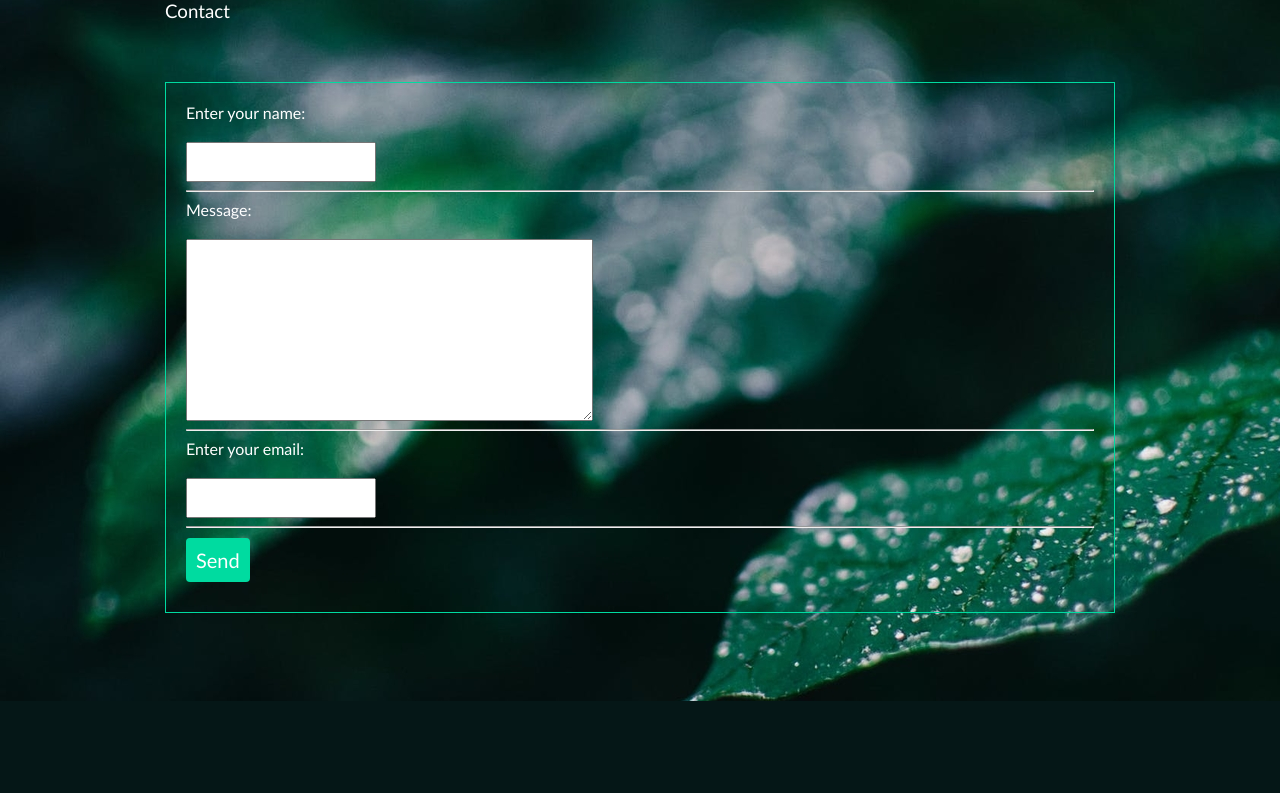
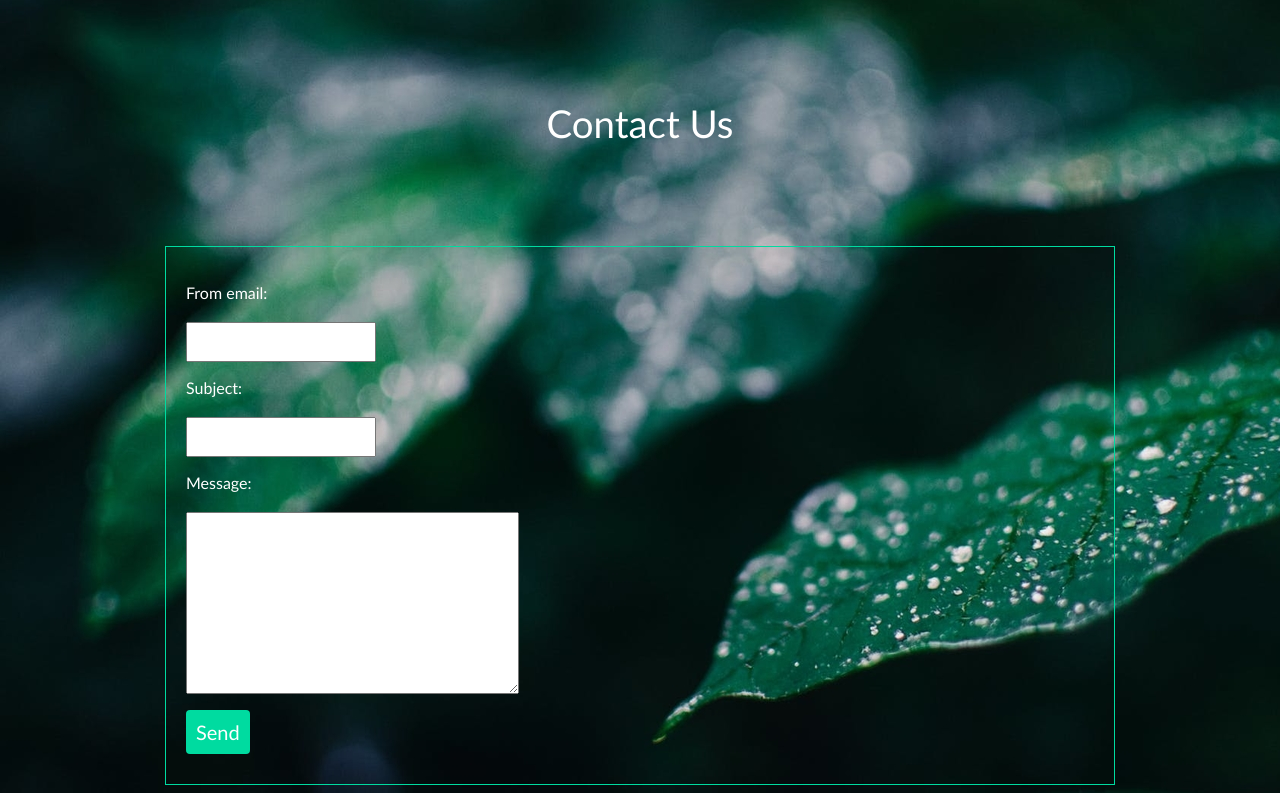
Before and after one commit to liusska/floral-blog, a Django app: page /contact/ in a window 1280 px wide. Shown: the part 99-892 px from the top of the page. Before the commit the page ends 800 px from the top, so only its background shows below. Run offline with Django 3.2, Linux system fonts and the light colour scheme.

Commit message:
Update contact form

```diff
--- /dev/null
+++ b/floralblog/contact/forms.py
@@ -0,0 +1,7 @@
+from django import forms
+
+
+class ContactForm(forms.Form):
+    from_email = forms.EmailField(required=True)
+    subject = forms.CharField(required=True)
+    message = forms.CharField(widget=forms.Textarea, required=True)
--- a/floralblog/contact/templates/contact/contact_form.html
+++ /dev/null
@@ -1,19 +0,0 @@
-{% extends 'base_layout.html' %}
-
-{% block content %}
-    <h3> Contact</h3>
-    <form class="site-form" action="{% url 'contact:success' %}" method="POST">
-
-        <label for="id_username">Enter your name:</label>
-        <input type="text" maxlength="50" id="id_username">
-        <hr>
-        <label for="id_message">Message: </label>
-        <textarea id="id_message" maxlength="500" cols="50" rows="10"></textarea>
-        <hr>
-        <label for="id_email">Enter your email:</label>
-        <input type="email" maxlength="50" id="id_email">
-        <hr>
-        <input type="submit" value="Send">
-    {% csrf_token %}
-    </form>
-{% endblock %}
--- /dev/null
+++ b/floralblog/contact/templates/contact/contact_view.html
@@ -0,0 +1,12 @@
+{% extends 'base_layout.html' %}
+
+{% block content %}
+    <h1>Contact Us</h1>
+    <form class="site-form" method="post" action="{% url 'contact:success' %}">
+      {% csrf_token %}
+        {{ form.as_p }}
+          <div>
+              <input type="submit" value="Send">
+          </div>
+    </form>
+{% endblock %}
--- a/floralblog/contact/urls.py
+++ b/floralblog/contact/urls.py
@@ -4,6 +4,6 @@ from . import views
 app_name = 'contact'
 
 urlpatterns = [
-    url(r'^$', views.contact_form, name='form'),
+    url(r'^$', views.contact_view, name='contact'),
     url(r'^success/$', views.success_view, name='success')
 ]
--- a/floralblog/contact/views.py
+++ b/floralblog/contact/views.py
@@ -1,9 +1,24 @@
-from django.shortcuts import render
-from django.http import HttpResponse
+from django.core.mail import send_mail, BadHeaderError
+from django.http import HttpResponse, HttpResponseRedirect
+from django.shortcuts import render, redirect
+from .forms import ContactForm
 
 
-def contact_form(request):
-    return render(request, 'contact/contact_form.html')
+def contact_view(request):
+    if request.method == 'GET':
+        form = ContactForm()
+    else:
+        form = ContactForm(request.POST)
+        if form.is_valid():
+            subject = form.cleaned_data['subject']
+            from_email = form.cleaned_data['from_email']
+            message = form.cleaned_data['message']
+            try:
+                send_mail(subject, message, from_email, ['lyudmila_ds@abv.bg'])
+            except BadHeaderError:
+                return HttpResponse('Invalid header found.')
+            return redirect('success')
+    return render(request, 'contact/contact_view.html', {'form': form})
 
 
 def success_view(request):
--- a/floralblog/floralblog/settings.py
+++ b/floralblog/floralblog/settings.py
@@ -118,6 +118,9 @@ STATICFILES_DIRS = (
 MEDIA_URL = '/media/'
 MEDIA_ROOT = os.path.join(BASE_DIR, 'media')
 
+DEFAULT_FROM_EMAIL = 'lyudmila_ds@abv.bg'
+EMAIL_BACKEND = 'django.core.mail.backends.console.EmailBackend'
+
 # Default primary key field type
 # https://docs.djangoproject.com/en/3.2/ref/settings/#default-auto-field
 
--- a/floralblog/templates/base_layout.html
+++ b/floralblog/templates/base_layout.html
@@ -24,7 +24,7 @@
                 <li><a href="{% url 'accounts:login' %}">Login</a></li>
                 <li><a href="{% url 'accounts:signup' %}">Signup</a></li>
             {% endif %}
-        <li><a href="{% url 'contact:form' %}">Contact</a></li>
+        <li><a href="{% url 'contact:contact' %}">Contact</a></li>
         </ul>
       </nav>
      </header>
```
Also changed, not shown: floralblog/db.sqlite3.
